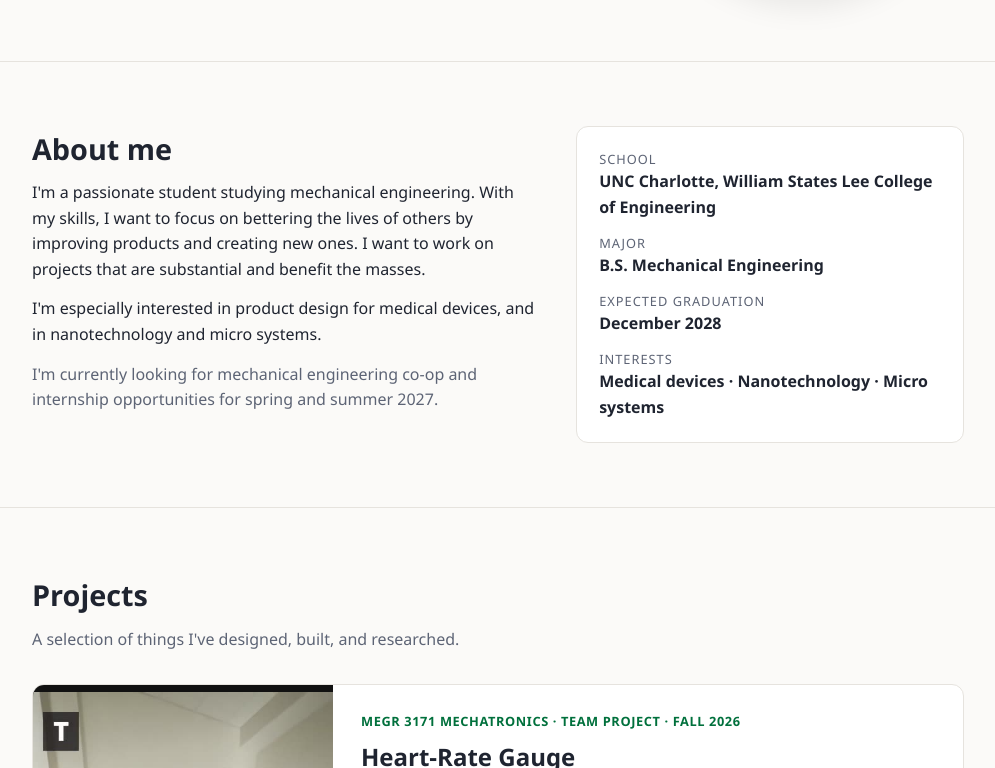
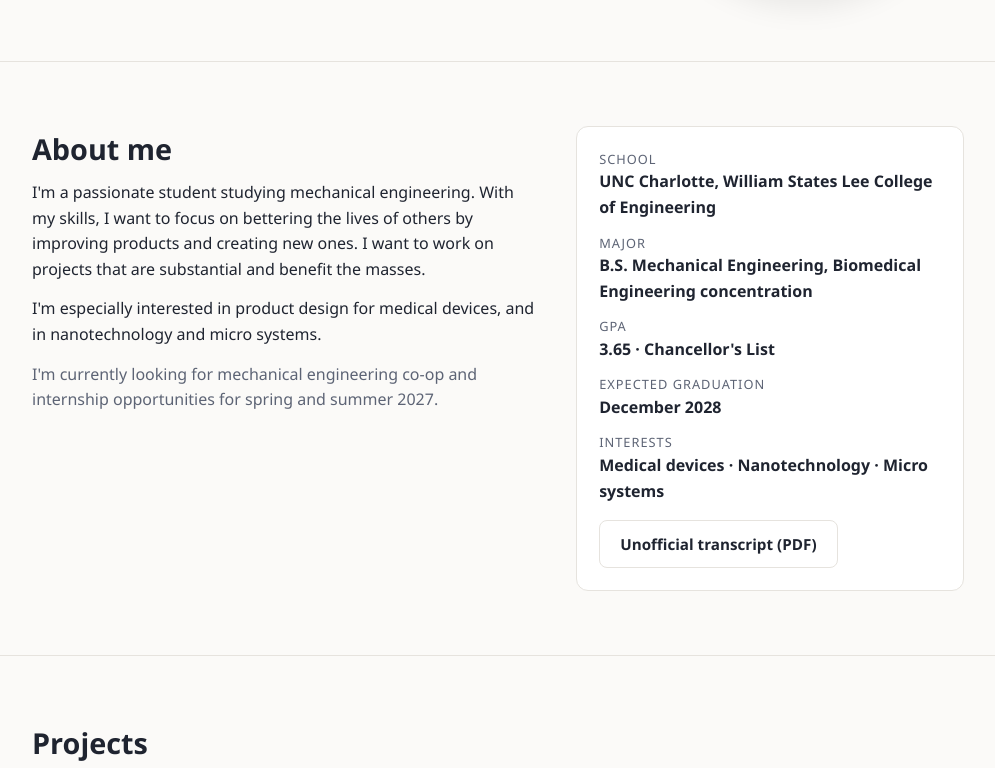
Before and after one commit to tularmah/tularmah.github.io, a plain HTML site: page index.html in a window 1280 px wide. Shown: the part 472-1240 px from the top of the page, without its empty margins (142-1137 px from the left). Drawn offline with Linux system fonts and the light colour scheme; grey boxes are pictures that could not be loaded.

Commit message:
Add files via upload

```diff
--- a/index.html
+++ b/index.html
@@ -181,9 +181,11 @@
     </div>
     <dl class="facts">
       <dt>School</dt><dd>UNC Charlotte, William States Lee College of Engineering</dd>
-      <dt>Major</dt><dd>B.S. Mechanical Engineering</dd>
+      <dt>Major</dt><dd>B.S. Mechanical Engineering, Biomedical Engineering concentration</dd>
+      <dt>GPA</dt><dd>3.65 · Chancellor's List</dd>
       <dt>Expected graduation</dt><dd>December 2028</dd>
       <dt>Interests</dt><dd>Medical devices · Nanotechnology · Micro systems</dd>
+      <dd style="margin-top:16px"><a class="btn ghost" href="Unofficial_Transcript.pdf" target="_blank">Unofficial transcript (PDF)</a></dd>
     </dl>
   </div>
 </section>
```
Also changed, not shown: 1 other file.
